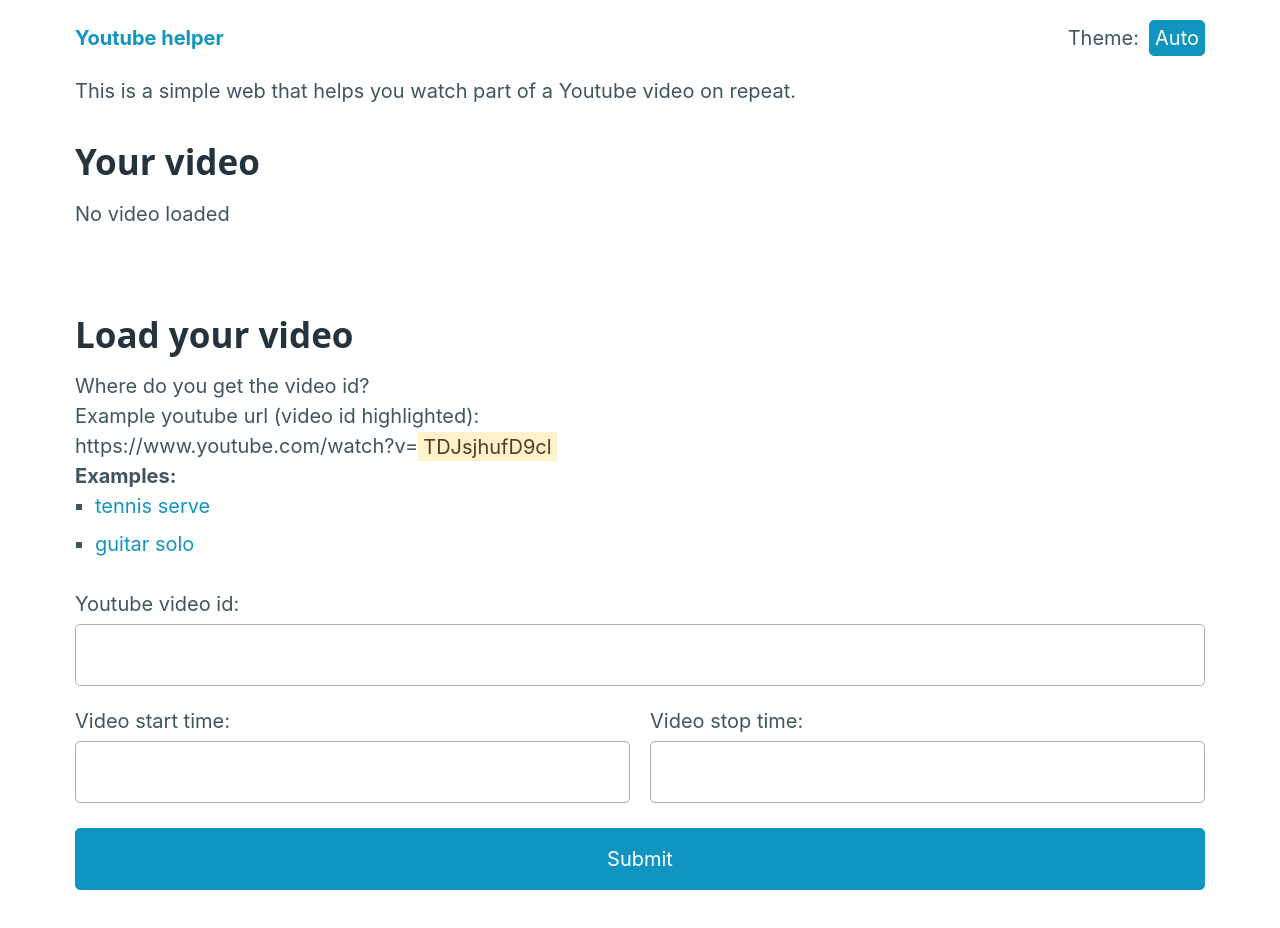
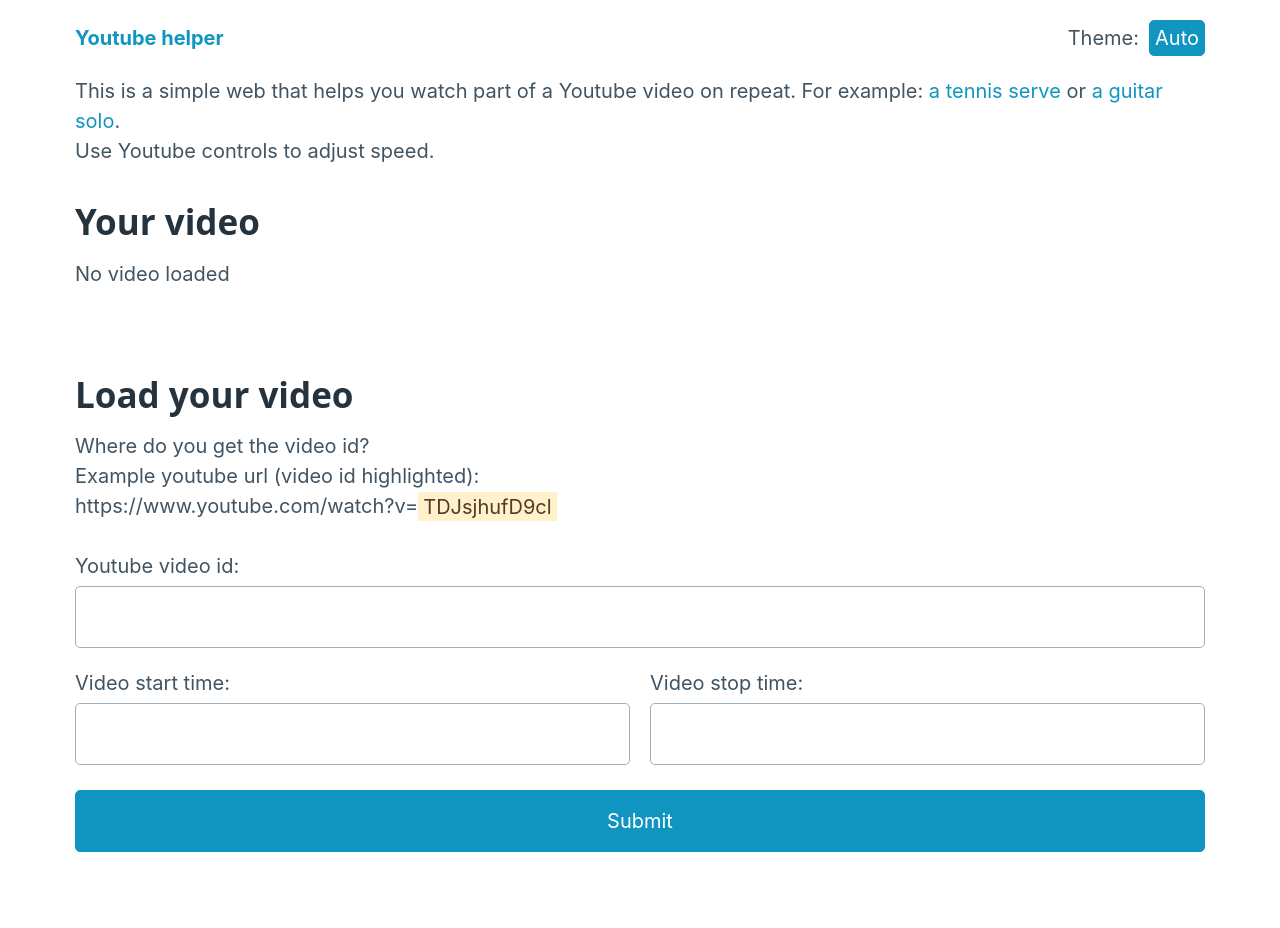
Before and after one commit to ivanalejandro0/youtube-repeat-helper, a React (Create React App) app: page / in a window 1280 px wide. Shown: the top 928 px of the page. After the commit the page ends 902 px from the top, so only its background shows below. Built offline with nearby package versions, Linux system fonts and the light colour scheme.

Commit message:
Inline examples on introduction

```diff
--- a/src/App.tsx
+++ b/src/App.tsx
@@ -41,7 +41,14 @@
   return (
     <main className="container">
       <ThemeSwitcher />
-      <p>This is a simple web that helps you watch part of a Youtube video on repeat.</p>
+      <p>
+        This is a simple web that helps you watch part of a Youtube video on repeat. For example:&nbsp;
+        <a href={`${getBaseUrl()}/?v=TDJsjhufD9c&start=5.1&stop=6.8&rate=0.5`}>a tennis serve</a>
+        &nbsp;or&nbsp;
+        <a href={`${getBaseUrl()}/?v=I9fraQLy5uA&start=25.6&stop=27.6`}>a guitar solo</a>.
+        <br />
+        Use Youtube controls to adjust speed.
+      </p>
       <h2>Your video</h2>
       <section>
         { yid
@@ -65,16 +72,6 @@
         Where do you get the video id?<br />
         Example youtube url (video id highlighted):<br />
         https://www.youtube.com/watch?v=<mark>TDJsjhufD9cl</mark>
-        <br />
-        <strong>Examples:</strong>
-        <ul>
-          <li>
-            <a href={`${getBaseUrl()}/?v=TDJsjhufD9c&start=5.1&stop=6.8&rate=0.5`}>tennis serve</a>
-          </li>
-          <li>
-            <a href={`${getBaseUrl()}/?v=I9fraQLy5uA&start=25.6&stop=27.6`}>guitar solo</a>
-          </li>
-        </ul>
       </p>
 
       <UserForm
```
